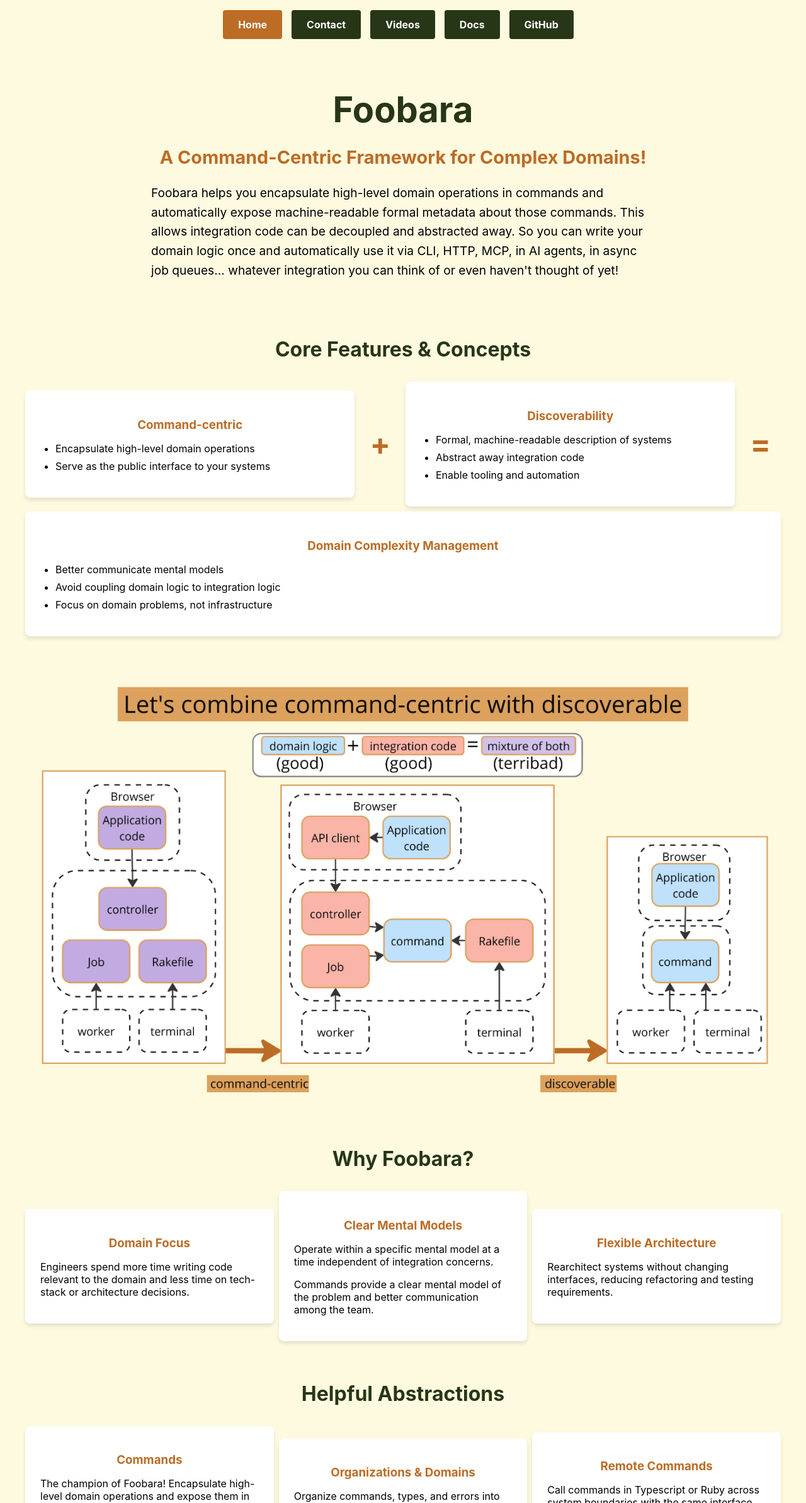
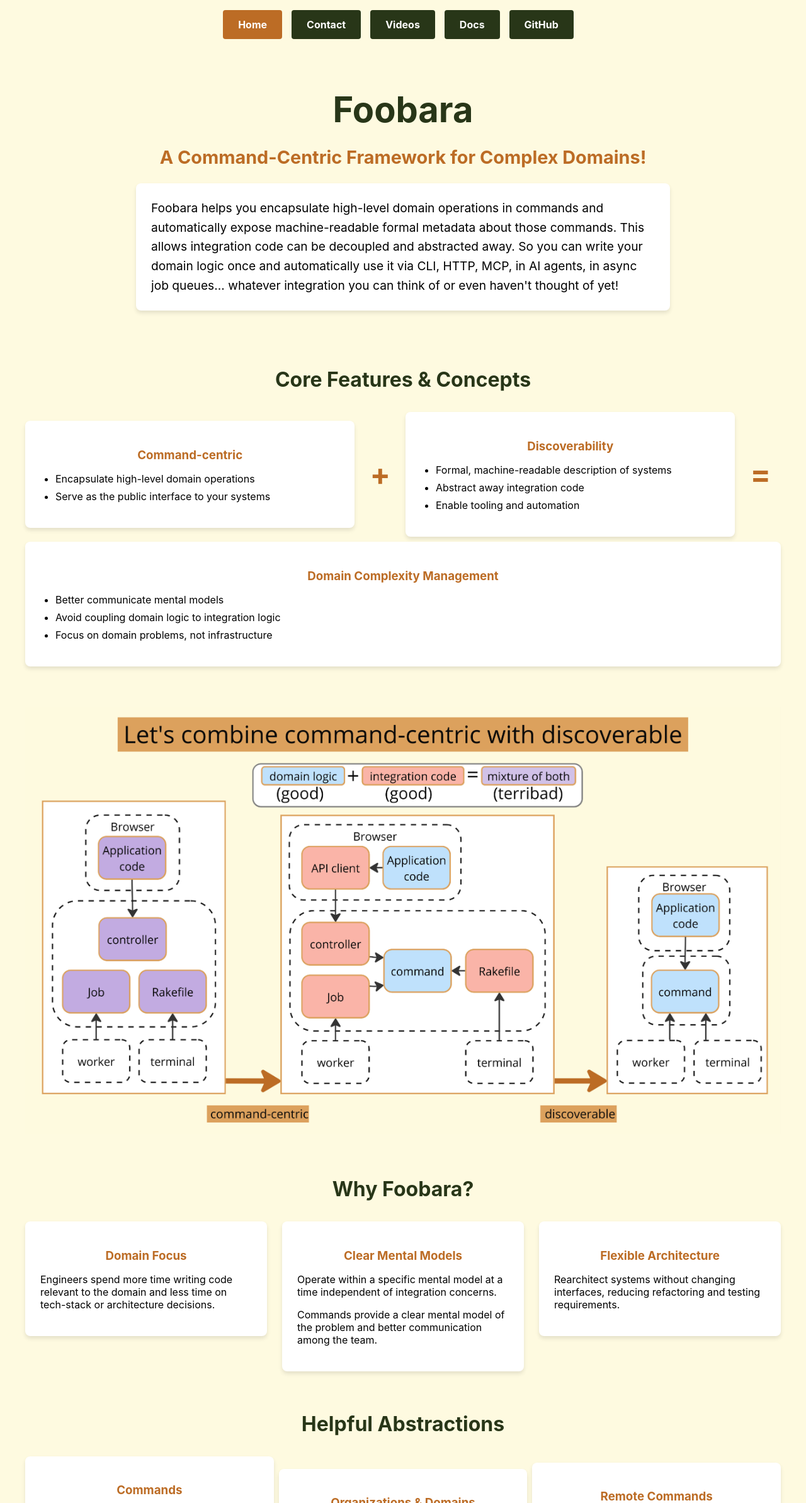
Before and after one commit to foobara/foobara-www, a React (Create React App) app: page / in a window 1280 px wide. Shown: the top 2386 px of the page at 63% size. Built offline with nearby package versions, Linux system fonts and the light colour scheme; the HTML template or start-up script is replaced by a standard one.

Commit message:
Fix more spacing issues

```diff
--- a/src/Home.css
+++ b/src/Home.css
@@ -26,8 +26,12 @@
   font-size: 1.2rem;
   line-height: 1.6;
   max-width: 800px;
-  margin: 0 auto 2rem;
+  margin: 1.5rem auto 2rem;
   text-align: left;
+  background-color: white;
+  padding: 1.5rem;
+  border-radius: 8px;
+  box-shadow: 0 4px 6px rgba(0, 0, 0, 0.1);
 }
 
 .hero-cta {
@@ -71,12 +75,20 @@
   font-size: 2rem;
 }
 
-.feature-group, .benefits-list, .tools-list {
+.feature-group, .tools-list {
   display: flex;
   flex-wrap: wrap;
   justify-content: space-between;
   align-items: center;
   gap: 0.5rem;
+}
+
+.benefits-list {
+  display: flex;
+  flex-wrap: wrap;
+  justify-content: space-between;
+  align-items: flex-start;
+  gap: 1.5rem;
 }
 
 .feature, .benefit-item, .tool-item {
@@ -160,6 +172,7 @@
 
   .feature-group, .benefits-list, .tools-list {
     flex-direction: column;
+    gap: 1.5rem;
   }
 
   .feature, .benefit-item, .tool-item {
```
